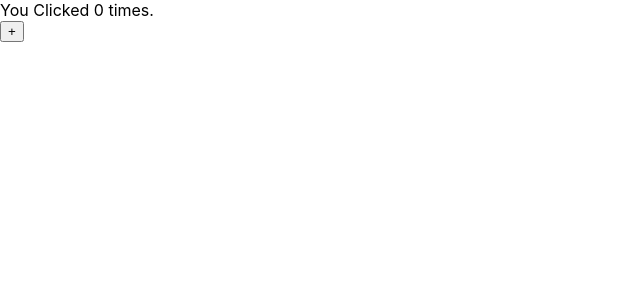
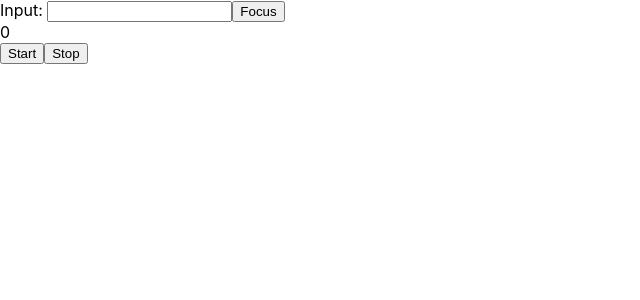
Before and after one commit to woou4578/CNU_SW_academy_practice, a React (Create React App) app in the folder Day19/swa-app/: page / in a window 1280 px wide. Shown: the top 300 px of the page, without its empty margins (0-640 px from the left). Built offline with nearby package versions, Linux system fonts and the light colour scheme.

Commit message:
Day19 useRef 학습

```diff
--- a/Day19/swa-app/src/App.js
+++ b/Day19/swa-app/src/App.js
@@ -1,38 +1,56 @@
-import { useEffect, useState } from "react";
+// import { useEffect, useState } from "react";
 // import './App.css';
 // import Logo from './components/Logo';
 // import Paragraph from './components/Paragraph';
 // import Board from './components/Board';
 // import Counter from './components/Counter';
+import { useRef } from "react";
+import Input from "./components/Input";
+import AutoCounter from "./components/AutoCounter";
 
 function App() {
-	// useEffect는 무언가 변화가 있을 때
-	// 감지하여 반응하는 Hook
-	const [count, setcount] = useState(0);
-
-	useEffect(() => {
-		console.log(`Clicked ${count} times.`);
-	}, [count]);
-
-	// 배열에 아무것도 넣지 않으면, 컴포넌트가 처음으로 로드될 때 실행
-	useEffect(() => {
-		console.log("Component Loaded");
-		const handleScroll = () => {
-			console.log(window.scrollY);
-		};
-
-		document.addEventListener("scroll", handleScroll);
-		// return으로 반환한 함수는 컴포넌트가 제거될때 실행
-		return () => document.removeEventListener("scroll", handleScroll);
-	}, []);
+	// useRef는
+	// 1. DOM에 직접 접근할 때 사용한다.
+	// 2. 지역 변수로 사용할 때 사용한다.
+	// useState는 값이 변경될 때 다시 렌더링을 한다.
+	// useRef는 값이 변경되더라도 다시 렌더링을 하지 않는다.
+	const inputRef = useRef();
 
 	return (
 		<div>
-			<div>You Clicked {count} times.</div>
-			<button onClick={() => setcount(count + 1)}>+</button>
-			<div style={{height:2000}}></div>
+			<Input ref={inputRef} />
+			<button onClick={() => inputRef.current.focus()}>Focus</button>
+			<AutoCounter />
 		</div>
 	);
+
+	// useEffect는 무언가 변화가 있을 때
+	// 감지하여 반응하는 Hook
+	// const [count, setcount] = useState(0);
+
+	// useEffect(() => {
+	// 	console.log(`Clicked ${count} times.`);
+	// }, [count]);
+
+	// 배열에 아무것도 넣지 않으면, 컴포넌트가 처음으로 로드될 때 실행
+	// useEffect(() => {
+	// 	console.log("Component Loaded");
+	// 	const handleScroll = () => {
+	// 		console.log(window.scrollY);
+	// 	};
+
+	// 	document.addEventListener("scroll", handleScroll);
+		// return으로 반환한 함수는 컴포넌트가 제거될때 실행
+	// 	return () => document.removeEventListener("scroll", handleScroll);
+	// }, []);
+
+	// return (
+	// 	<div>
+	// 		<div>You Clicked {count} times.</div>
+	// 		<button onClick={() => setcount(count + 1)}>+</button>
+	// 		<div style={{height:2000}}></div>
+	// 	</div>
+	// );
 
 	// 상태와 이벤트 바인딩
 	// 1. 컴포넌트에서 지역 상태 관리하는 법
--- /dev/null
+++ b/Day19/swa-app/src/components/AutoCounter.js
@@ -0,0 +1,24 @@
+import { useRef, useState } from "react";
+
+const AutoCounter = () => {
+    const [count, setCount] = useState(0);
+    const intervalId = useRef();
+
+    const handleStart = () => {
+        intervalId.current = setInterval(() => {
+            setCount((count) => count+1);
+        }, 1000);
+    }
+    const handleStop = () => {
+        clearInterval(intervalId.current);
+    }
+    return (
+        <>
+            <div>{count}</div>
+            <button onClick={handleStart}>Start</button>
+            <button onClick={handleStop}>Stop</button>
+        </>
+    );
+}
+
+export default AutoCounter;
--- /dev/null
+++ b/Day19/swa-app/src/components/Input.js
@@ -0,0 +1,14 @@
+import React, { useEffect } from 'react';
+
+const Input = React.forwardRef((_, ref) => {
+    useEffect(() => {
+        console.log(ref.current);
+    }, [ref]);
+    return (
+        <>
+            Input: <input ref={ref}/>
+        </>
+    )
+});
+
+export default Input;
```
